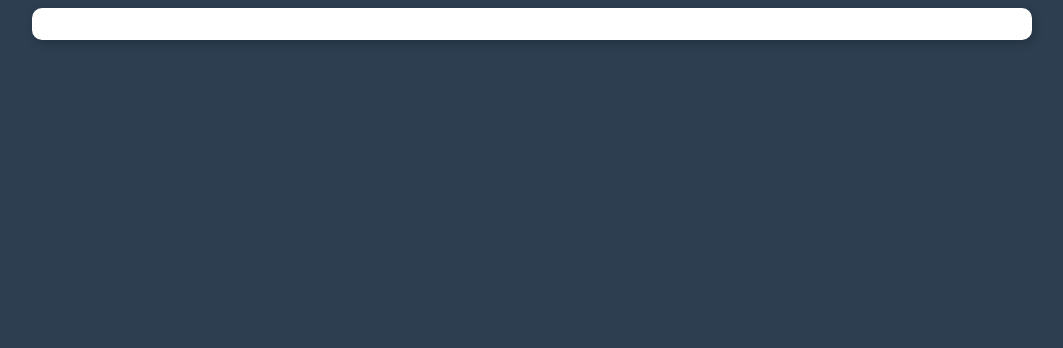
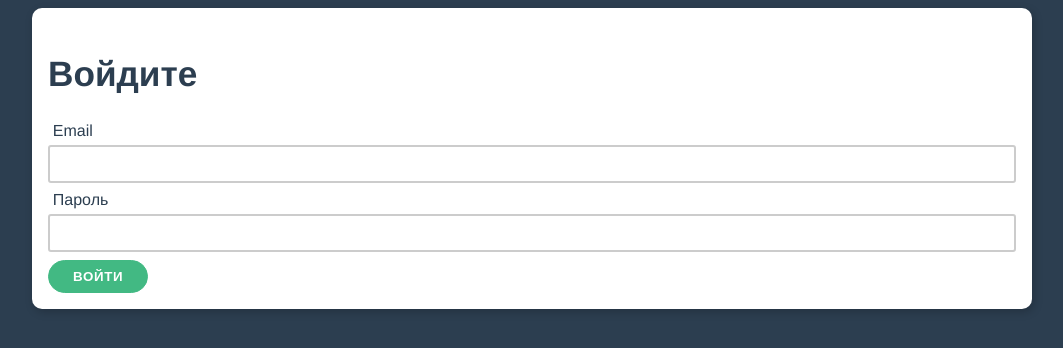
Before and after one commit to KostinKD/trainingvue, a Vue app: page /auth in a window 1280 px wide. Shown: the top 348 px of the page, without its empty margins (108-1171 px from the left). Built offline with nearby package versions, Linux system fonts and the light colour scheme.

Commit message:
03 auth and valid

```diff
--- a/package.json
+++ b/package.json
@@ -8,9 +8,11 @@
   },
   "dependencies": {
     "core-js": "^3.8.3",
+    "vee-validate": "^4.6.7",
     "vue": "^3.2.13",
     "vue-router": "^4.0.3",
-    "vuex": "^4.0.0"
+    "vuex": "^4.0.0",
+    "yup": "^0.32.11"
   },
   "devDependencies": {
     "@vue/cli-plugin-babel": "~5.0.0",
--- a/src/App.vue
+++ b/src/App.vue
@@ -34,7 +34,7 @@ export default {
   font-family: Avenir, Helvetica, Arial, sans-serif;
   -webkit-font-smoothing: antialiased;
   -moz-osx-font-smoothing: grayscale;
-  text-align: center;
+  /*text-align: center;*/
   color: #2c3e50;
 }
 
--- a/src/layout/AuthLayout.vue
+++ b/src/layout/AuthLayout.vue
@@ -1,8 +1,6 @@
 <template>
   <div class="container">
-    <div class="card">
-
-    </div>
+    <router-view></router-view>
   </div>
 </template>
 
--- a/src/layout/MainLayout.vue
+++ b/src/layout/MainLayout.vue
@@ -1,9 +1,7 @@
 <template>
   <the-navbar></the-navbar>
   <div class="container with-nav">
-    <div class="card">
-
-    </div>
+    <router-view/>
   </div>
 </template>
 
--- /dev/null
+++ b/src/use/login-form.js
@@ -0,0 +1,41 @@
+import {useField, useForm} from "vee-validate";
+import * as yup from "yup";
+import {computed, ref, watch} from "vue";
+
+export function useloginForm() {
+    const {handleSubmit, isSubmitting, submitCount} = useForm()
+
+    const {value: email, errorMessage: eError, handleBlur: eBlur} = useField(
+        'email',
+        yup.string().trim().required('Введите email').email('Введите корректный email')
+    )
+
+    const PASS_MIN_LENGHT = 7
+    const {value: password, errorMessage: pError, handleBlur: pBlur} = useField(
+        'password',
+        yup.string().trim().required('Введите пароь').min(PASS_MIN_LENGHT, `Пароль должен быть от ${PASS_MIN_LENGHT} символов, сейчас:`)
+    )
+
+    const isTooManyAttempts = computed(()=> submitCount.value >= 3)
+    watch(isTooManyAttempts, value => {
+        if (value){
+            setTimeout(()=>submitCount.value = 0, 1500)
+        }
+    })
+
+    const onSubmit = handleSubmit(values => {
+        console.log(values)
+    })
+
+    const emailAuth = ref('')
+    const passwordAuth = ref('')
+
+
+    return{
+        email,eError,eBlur,
+        password, pError,pBlur,
+        onSubmit,
+        isSubmitting,
+        isTooManyAttempts
+    }
+}
--- a/src/views/Auth.vue
+++ b/src/views/Auth.vue
@@ -1,12 +1,28 @@
 <template>
-  <div>
-
-  </div>
+  <form class="card" @submit.prevent="onSubmit">
+    <h1>Войдите</h1>
+    <div :class="['form-control',{invalid: eError}]">
+      <label>Email</label>
+      <input type="text" name="emailAuth" id="emailAuth" v-model="email" @blur="eBlur"/>
+      <small v-if="eError">{{ eError }}</small>
+    </div>
+    <div :class="['form-control', {invalid: pError}]">
+      <label>Пароль</label>
+      <input type="text" name="passwordAuth" id="passwordAuth" v-model="password" @blur="pBlur">
+      <small v-if="pError">{{pError}}</small>
+    </div>
+      <button class="btn primary" type="submit" :disabled="isSubmitting || isTooManyAttempts">Войти</button>
+    <div class="text-danger" v-if="isTooManyAttempts">Вы часто заходите в систему. Попробуйте позже</div>
+  </form>
 </template>
 
 <script>
+import useloginForm from '@/use/login-form'
+
 export default {
-
+  setup(){
+    return {...useloginForm}
+  }
 }
 </script>
 
```
Also changed, not shown: 1 other file (tests, documents, lock files or other folders).
